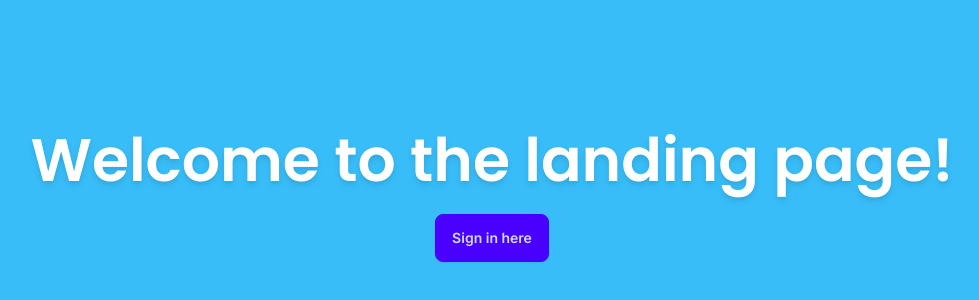
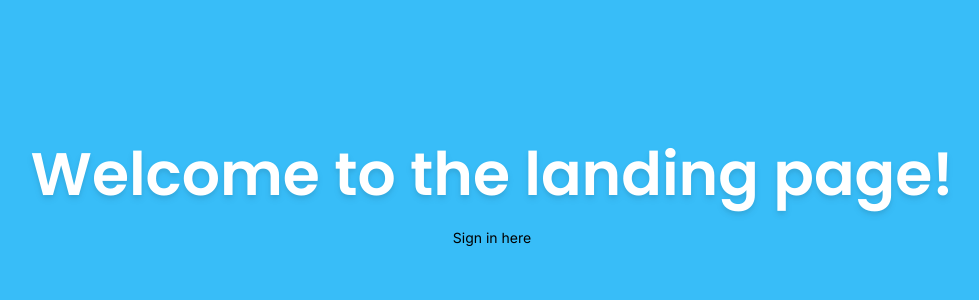
Before and after one commit to Nguyephi/stock-it, a Next.js app: page / in a window 1280 px wide. Shown: the part 204-504 px from the top of the page, without its empty margins (148-1127 px from the left). Built offline with nearby package versions, Linux system fonts and the light colour scheme; no server answers.

Commit message:
switch to shadcn\ui

```diff
--- /dev/null
+++ b/src/lib/cn.ts
@@ -0,0 +1,6 @@
+import { type ClassValue, clsx } from "clsx"
+import { twMerge } from "tailwind-merge"
+
+export function cn(...inputs: ClassValue[]) {
+  return twMerge(clsx(inputs))
+}
--- a/tailwind.config.ts
+++ b/tailwind.config.ts
@@ -1,22 +1,40 @@
-import type { Config } from "tailwindcss";
+import type { Config } from "tailwindcss"
 
-const config: Config = {
+const config = {
+  darkMode: ["class"],
   content: [
-    "./src/pages/**/*.{js,ts,jsx,tsx,mdx}",
-    "./src/components/**/*.{js,ts,jsx,tsx,mdx}",
-    "./src/app/**/*.{js,ts,jsx,tsx,mdx}",
+    './pages/**/*.{ts,tsx}',
+    './components/**/*.{ts,tsx}',
+    './app/**/*.{ts,tsx}',
+    './src/**/*.{ts,tsx}',
   ],
+  prefix: "",
   theme: {
+    container: {
+      center: true,
+      padding: "2rem",
+      screens: {
+        "2xl": "1400px",
+      },
+    },
     extend: {
-      backgroundImage: {
-        "gradient-radial": "radial-gradient(var(--tw-gradient-stops))",
-        "gradient-conic":
-          "conic-gradient(from 180deg at 50% 50%, var(--tw-gradient-stops))",
+      keyframes: {
+        "accordion-down": {
+          from: { height: "0" },
+          to: { height: "var(--radix-accordion-content-height)" },
+        },
+        "accordion-up": {
+          from: { height: "var(--radix-accordion-content-height)" },
+          to: { height: "0" },
+        },
+      },
+      animation: {
+        "accordion-down": "accordion-down 0.2s ease-out",
+        "accordion-up": "accordion-up 0.2s ease-out",
       },
     },
   },
-  plugins: [
-    require('daisyui'),
-  ],
-};
-export default config;
+  plugins: [require("tailwindcss-animate")],
+} satisfies Config
+
+export default config
```
Also changed, not shown: package.json (+6 -2 lines), components.json (added), 2 other files (tests, documents, lock files or other folders).
